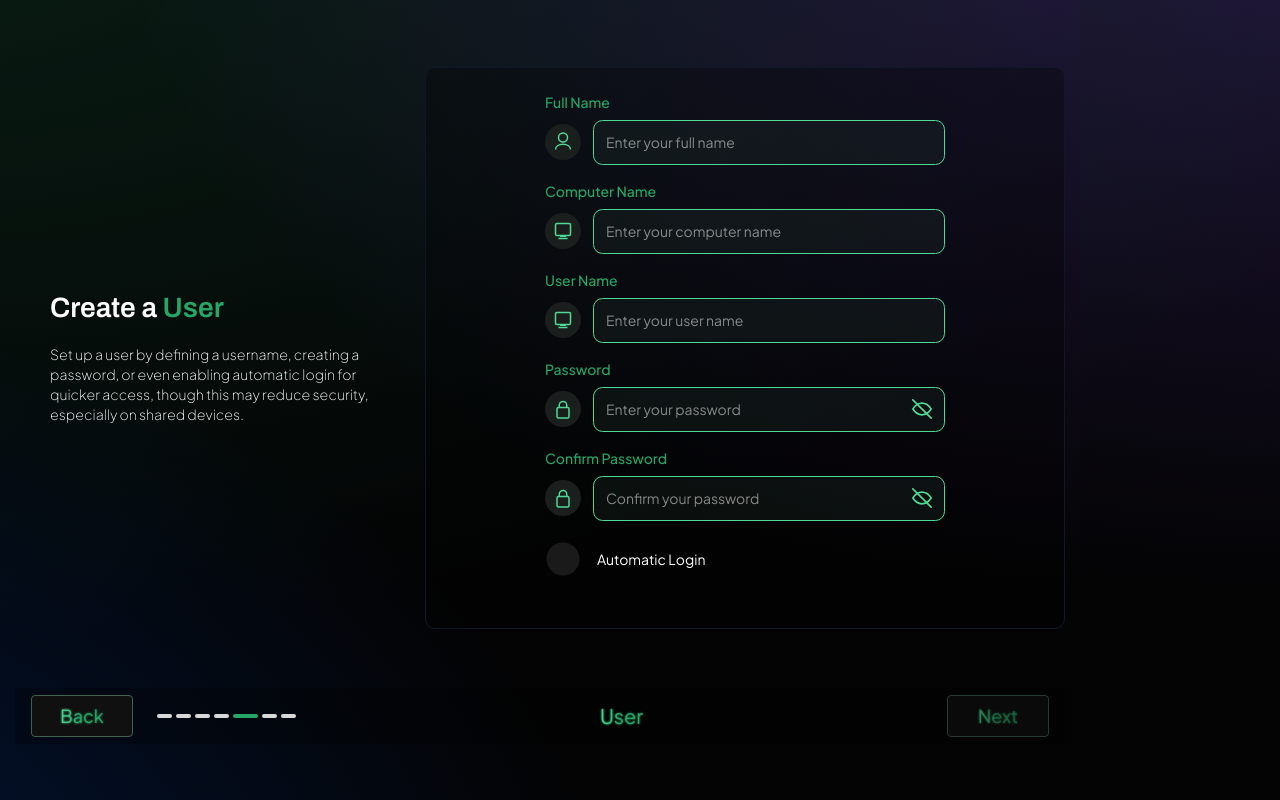
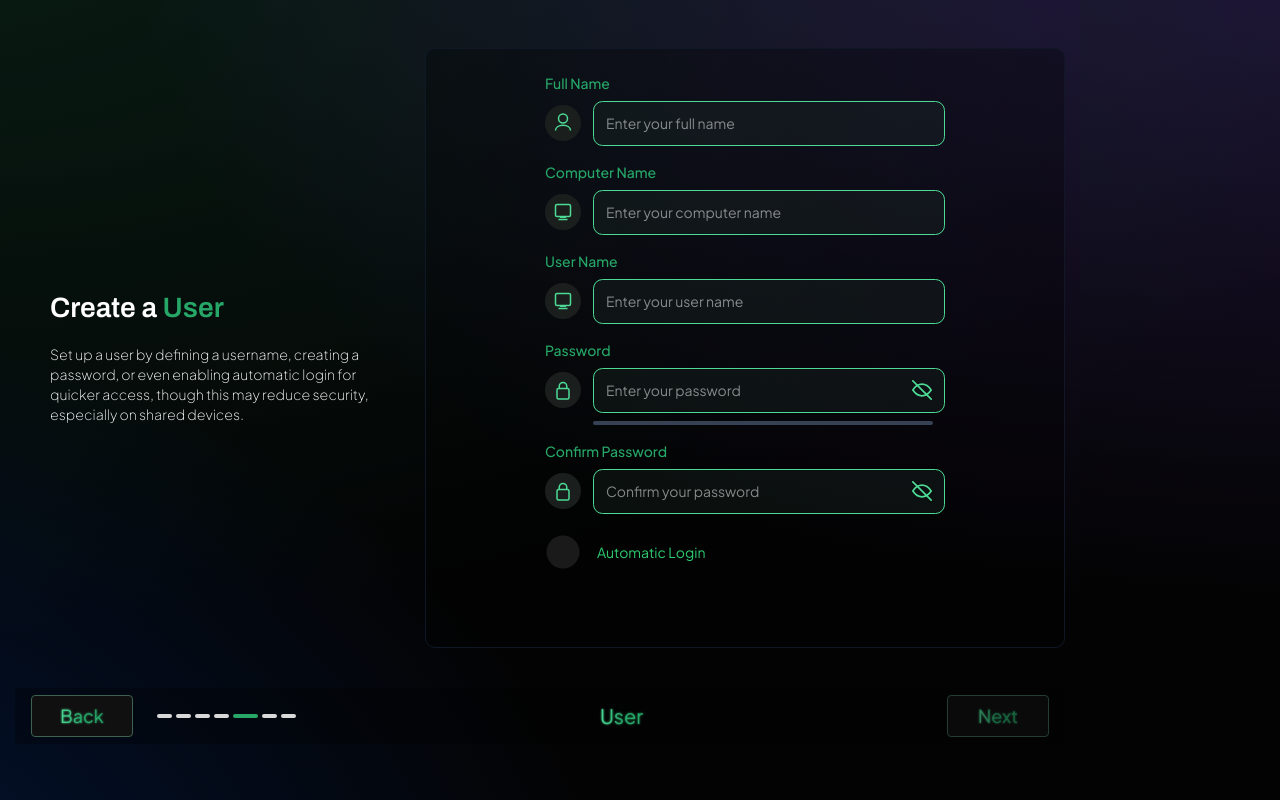
Before and after one commit to tealinuxos/tealinux-installer, a SvelteKit app: page /installation/account in a window 1280 px wide. Built offline with nearby package versions, Linux system fonts and the light colour scheme.

Commit message:
change always show strenght indikator

```diff
--- a/src/routes/installation/account/+page.svelte
+++ b/src/routes/installation/account/+page.svelte
@@ -132,7 +132,7 @@
 	{/snippet}
 	{#snippet right()}
 		<div
-			class="flex flex-col h-[562px] p-6 space-y-[15px] mb-[15px] bg-black/30 border-[0.5px] border-gray-900 rounded-[10px] font-jakarta justify-center"
+			class="flex flex-col h-[600px] p-6 space-y-[15px] mb-[15px] bg-black/30 border-[0.5px] border-gray-900 rounded-[10px] font-jakarta justify-center"
 		>
 			<form class="flex flex-col h-[85dvh] space-y-4">
 				<!-- Full Name -->
@@ -303,7 +303,7 @@
 					</div>
 
 					<!-- Password Strength Indicator -->
-					{#if showPasswordIndicator}
+
 						<div class="flex items-center mt-2 ml-[48px]">
 							<div class="flex-1 h-[4px] bg-gray-700 rounded-full overflow-hidden">
 								<div
@@ -315,7 +315,7 @@
 							</div>
 							<span class="ml-3 text-xs text-white font-medium">{getStrengthText(password)}</span>
 						</div>
-					{/if}
+
 				</div>
 				<!-- Confirm Password -->
 				<div class="w-[400px] mx-auto">
@@ -434,7 +434,7 @@
 								/>
 							</svg>
 						</div>
-						<label for="automaticLogin" class="ml-2 text-sm text-white">Automatic Login</label>
+						<label for="automaticLogin" class="ml-2 text-sm text-[#2ecc71]">Automatic Login</label>
 					</div>
 				</div>
 			</form>
```
